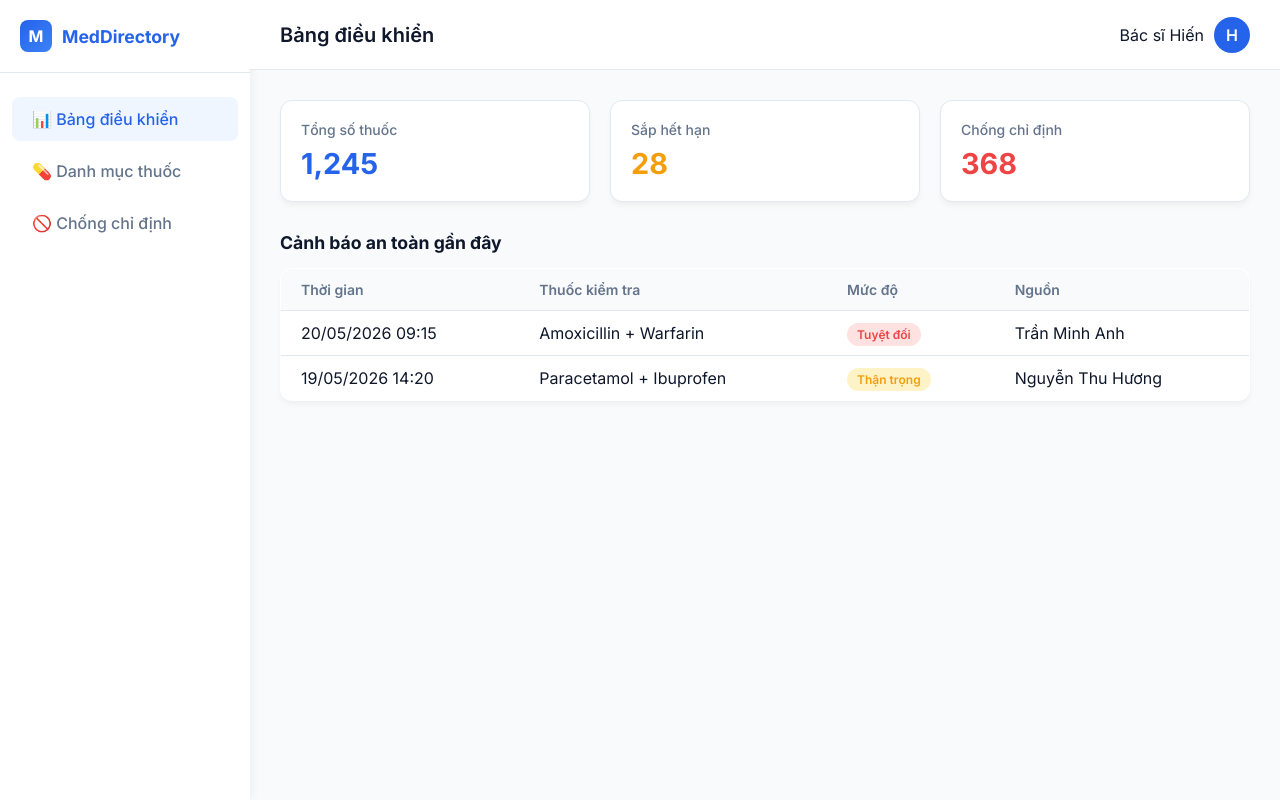
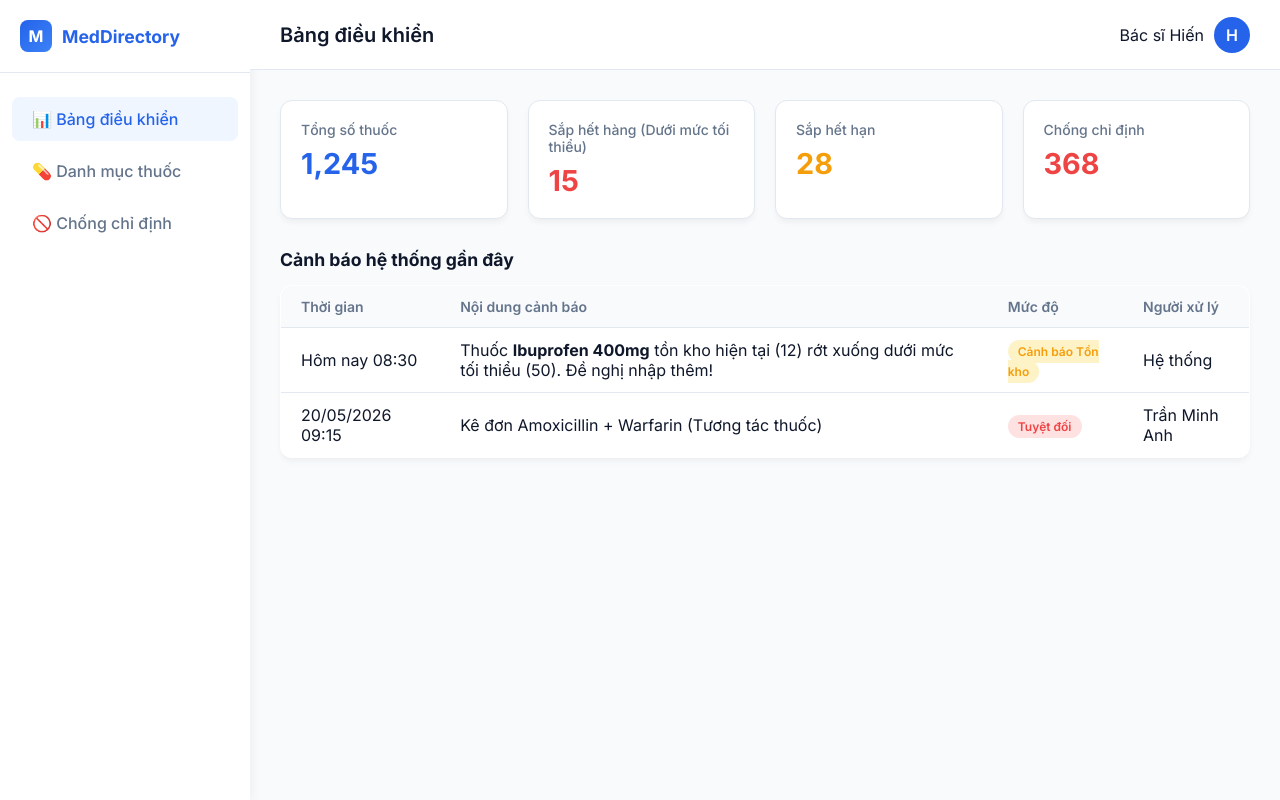
Before and after one commit to duy145289/QuanLyDanhMucVaChongChiDinhThuoc, a React app in the folder frontend/: page / in a window 1280 px wide. Built offline with nearby package versions, Linux system fonts and the light colour scheme; the HTML template or start-up script is replaced by a standard one.

Commit message:
QCD-40 Cảnh báo tồn kho

```diff
--- a/frontend/src/App.jsx
+++ b/frontend/src/App.jsx
@@ -51,6 +51,10 @@ function App() {
                   <div className="stat-title">Tổng số thuốc</div>
                   <div className="stat-value">1,245</div>
                 </div>
+                <div className="stat-card danger">
+                  <div className="stat-title">Sắp hết hàng (Dưới mức tối thiểu)</div>
+                  <div className="stat-value">15</div>
+                </div>
                 <div className="stat-card warning">
                   <div className="stat-title">Sắp hết hạn</div>
                   <div className="stat-value">28</div>
@@ -61,28 +65,28 @@ function App() {
                 </div>
               </div>
 
-              <h2 className="section-title">Cảnh báo an toàn gần đây</h2>
+              <h2 className="section-title">Cảnh báo hệ thống gần đây</h2>
               <table className="data-table">
                 <thead>
                   <tr>
                     <th>Thời gian</th>
-                    <th>Thuốc kiểm tra</th>
+                    <th>Nội dung cảnh báo</th>
                     <th>Mức độ</th>
-                    <th>Nguồn</th>
+                    <th>Người xử lý</th>
                   </tr>
                 </thead>
                 <tbody>
                   <tr>
+                    <td>Hôm nay 08:30</td>
+                    <td>Thuốc <b>Ibuprofen 400mg</b> tồn kho hiện tại (12) rớt xuống dưới mức tối thiểu (50). Đề nghị nhập thêm!</td>
+                    <td><span className="badge warning">Cảnh báo Tồn kho</span></td>
+                    <td>Hệ thống</td>
+                  </tr>
+                  <tr>
                     <td>20/05/2026 09:15</td>
-                    <td>Amoxicillin + Warfarin</td>
+                    <td>Kê đơn Amoxicillin + Warfarin (Tương tác thuốc)</td>
                     <td><span className="badge danger">Tuyệt đối</span></td>
                     <td>Trần Minh Anh</td>
-                  </tr>
-                  <tr>
-                    <td>19/05/2026 14:20</td>
-                    <td>Paracetamol + Ibuprofen</td>
-                    <td><span className="badge warning">Thận trọng</span></td>
-                    <td>Nguyễn Thu Hương</td>
                   </tr>
                 </tbody>
               </table>
@@ -110,18 +114,14 @@ function App() {
                     <td>348</td>
                     <td><span className="badge success">Còn hạn</span></td>
                   </tr>
-                  <tr>
-                    <td>PAR500</td>
-                    <td>Paracetamol 500mg</td>
-                    <td>Paracetamol</td>
-                    <td>273</td>
-                    <td><span className="badge success">Còn hạn</span></td>
-                  </tr>
-                  <tr>
-                    <td>LISI10</td>
-                    <td>Lisinopril 10mg</td>
-                    <td>Lisinopril</td>
-                    <td>224</td>
+                  <tr style={{ backgroundColor: '#fffbeb' }}>
+                    <td>IBU400</td>
+                    <td>Ibuprofen 400mg</td>
+                    <td>Ibuprofen</td>
+                    <td style={{ color: '#d97706', fontWeight: 'bold' }}>
+                      12 <span style={{fontSize: '12px', fontWeight: 'normal'}}> / 50 (Tối thiểu)</span>
+                      <br/><span className="badge warning" style={{marginTop: '4px', display: 'inline-block'}}>Sắp hết hàng</span>
+                    </td>
                     <td><span className="badge success">Còn hạn</span></td>
                   </tr>
                 </tbody>
```
Also changed, not shown: 1 other file (tests, documents, lock files or other folders).
